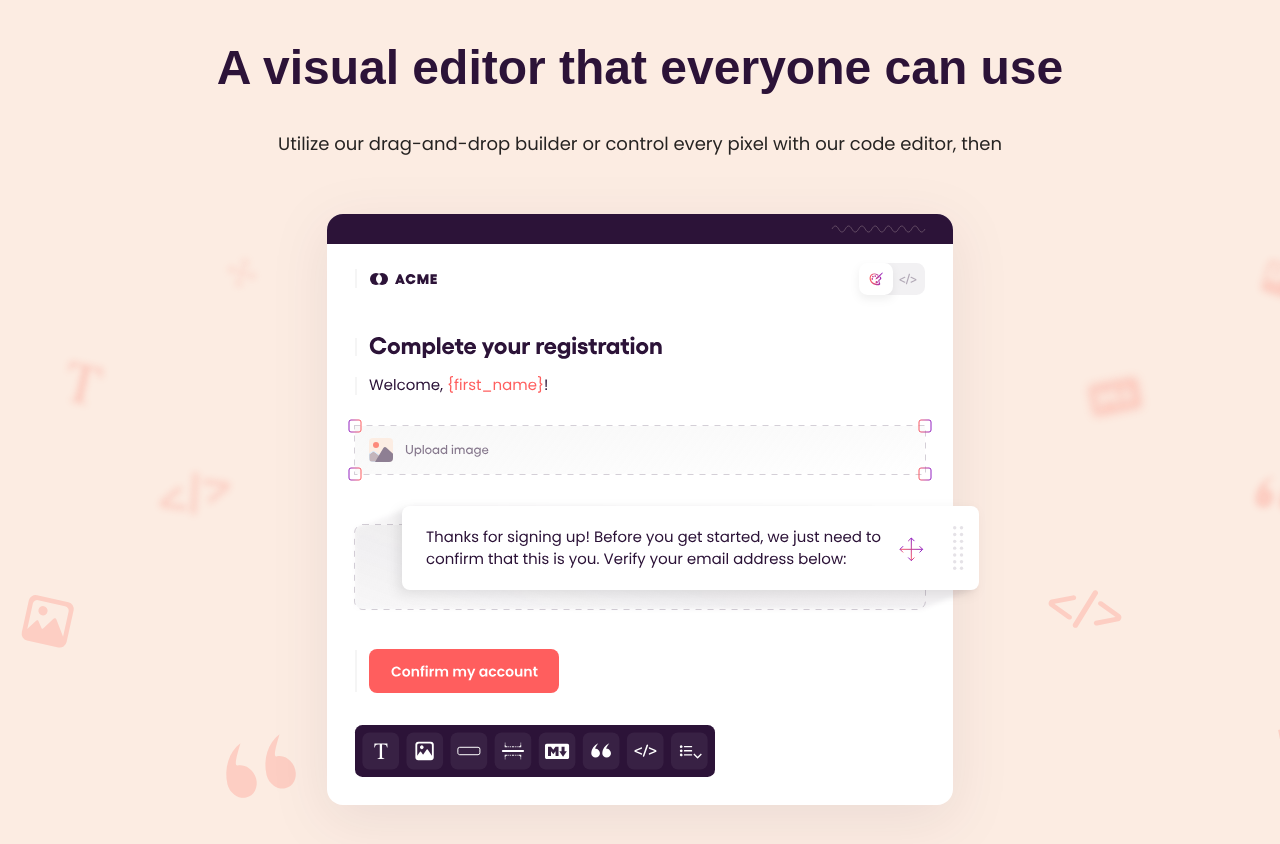
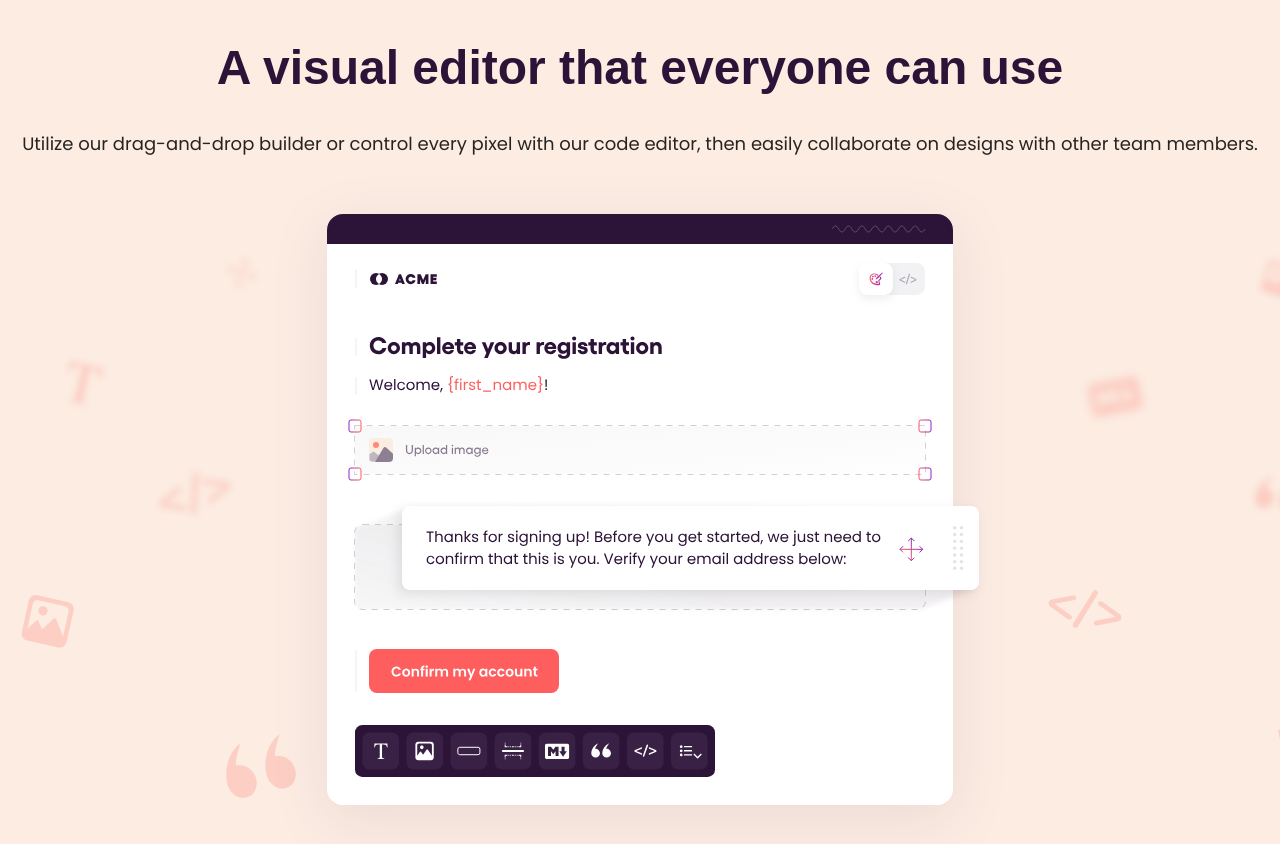
Before and after one commit to trycourier/website, a Next.js app: page / in a window 1280 px wide. Shown: the part 2480-3324 px from the top of the page. Built offline with nearby package versions, Linux system fonts and the light colour scheme; a web font is replaced by a local one.

Commit message:
Update index.tsx (#122)

```diff
--- a/src/components/pages/home/VisualEditor/index.tsx
+++ b/src/components/pages/home/VisualEditor/index.tsx
@@ -14,7 +14,7 @@ const VisualEditor = () => (
         </Heading>
         <Text mt={"32px"} variant="body1" color="rgba(0, 0, 0, 0.85)">
           Utilize our drag-and-drop builder or control every pixel with our code
-          editor, then
+          editor, then easily collaborate on designs with other team members.
         </Text>
         <Flex justify="center">
           <IconsLeft />
```
